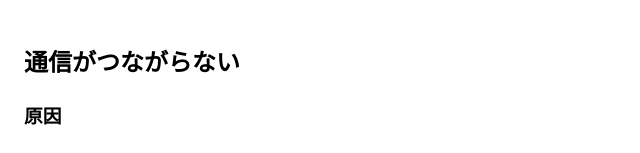
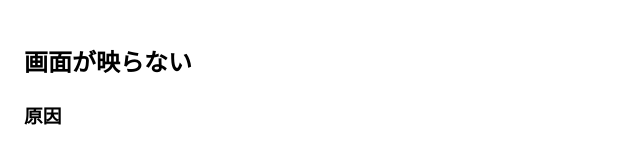
Before and after one commit to nemutea94-cmyk/trouble-guide, a plain HTML site: page issues/issues02.html in a window 1280 px wide. Shown: the top 153 px of the page, without its empty margins (0-640 px from the left). Drawn offline with Linux system fonts and the light colour scheme.

Commit message:
Update issues02.html

```diff
--- a/issues/issues02.html
+++ b/issues/issues02.html
@@ -3,12 +3,12 @@
 <head>
 <meta charset="UTF-8">
 <meta name="viewport" content="width=device-width, initial-scale=1.0">
-<title>通信がつながらない</title>
+<title>画面が映らない</title>
 </head>
 
 <body style="font-family:sans-serif;padding:16px;line-height:1.6">
 
-<h2>通信がつながらない</h2>
+<h2>画面が映らない</h2>
 
 <h3>原因</h3>
 <ul>
```
